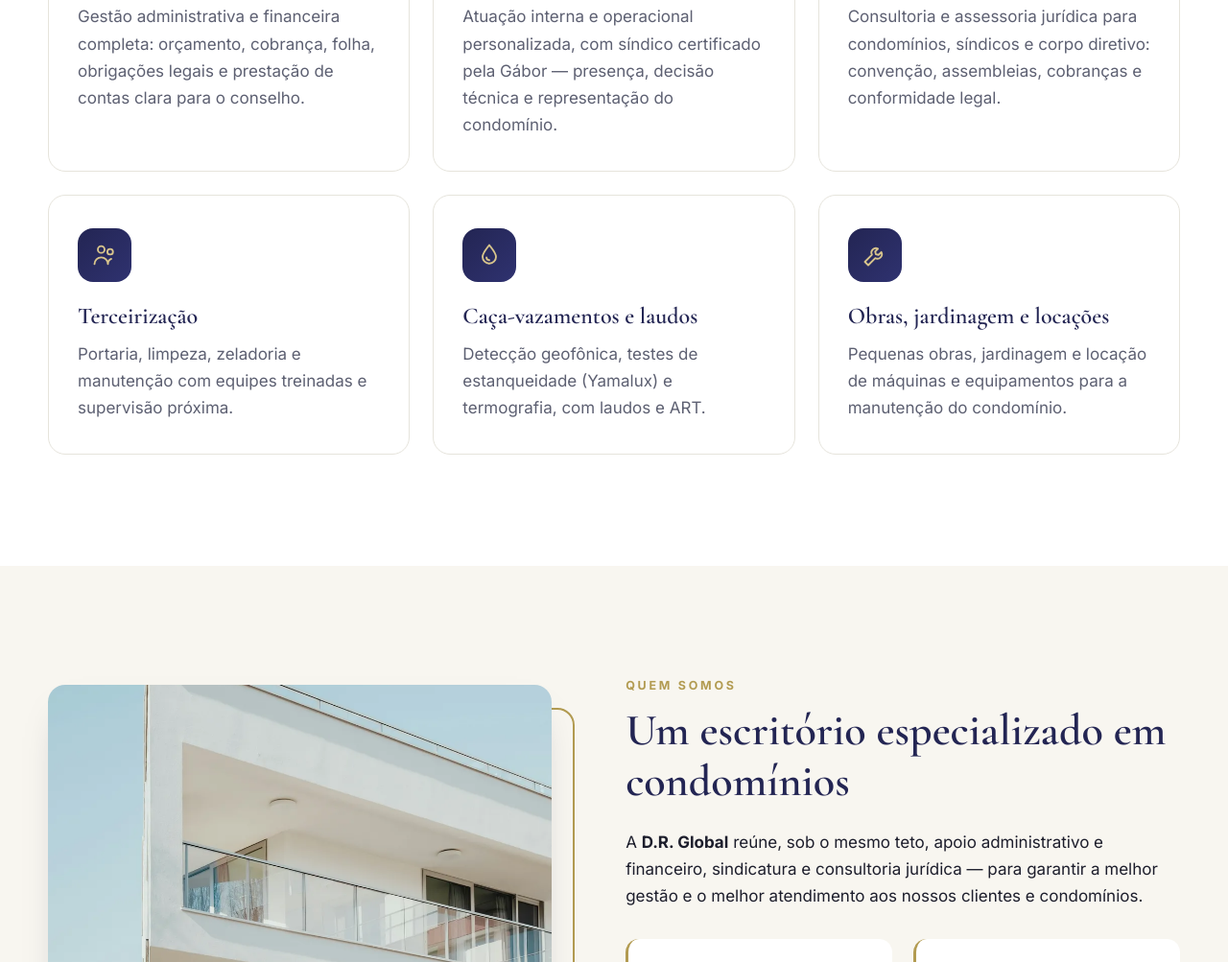
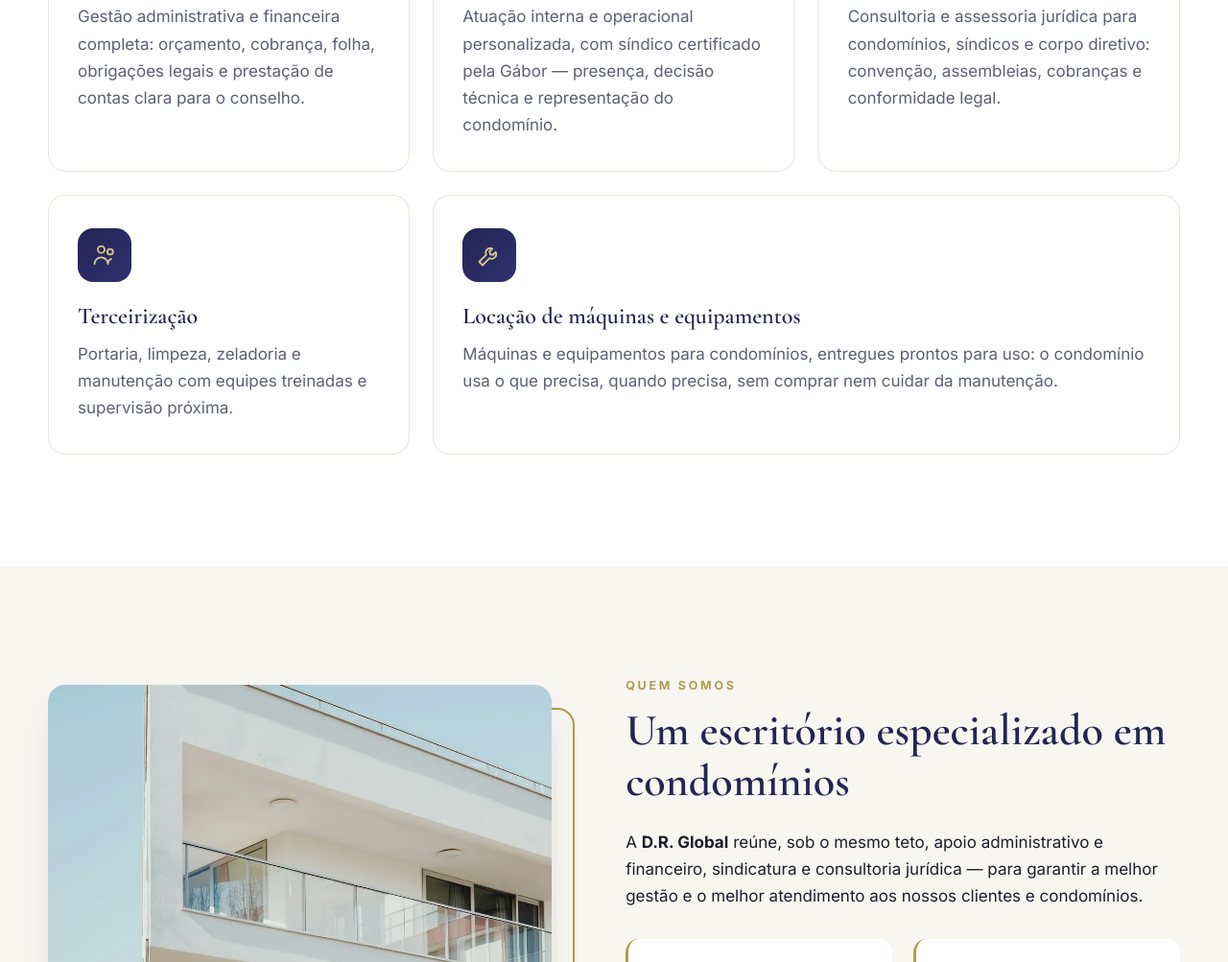
Before and after one commit to zett-romao/drglobal-site, a plain HTML site: page index.html in a window 1280 px wide. Shown: the part 1555-2558 px from the top of the page at 96% size. Drawn offline with nearby package versions, Linux system fonts and the light colour scheme.

Commit message:
Site: serviços — sai caça-vazamentos e obras/jardinagem; fica só Locação de máquinas e equipamentos para condomínios (card fecha a linha)
Co-Authored-By: Claude Opus 5.5 <noreply@anthropic.com>

```diff
--- a/index.html
+++ b/index.html
@@ -18,7 +18,7 @@
 <link rel="preconnect" href="https://fonts.gstatic.com" crossorigin>
 <link href="https://fonts.googleapis.com/css2?family=Cormorant+Garamond:wght@500;600;700&family=Playfair+Display:wght@800&family=Inter:wght@400;500;600;700&display=swap" rel="stylesheet">
 <link rel="preload" as="image" href="img/fotos/hero-condominio.webp">
-<link rel="stylesheet" href="styles.css?v=2">
+<link rel="stylesheet" href="styles.css?v=3">
 <script type="application/ld+json">
 {"@context":"https://schema.org","@type":"LocalBusiness","name":"D.R. Global Gestão de Condomínios","url":"https://drglobal.com.br/","logo":"https://drglobal.com.br/img/logo-completo.webp","image":"https://drglobal.com.br/img/og-capa.jpg","telephone":"+55-11-5296-0840","email":"atendimento@drglobal.com.br","address":{"@type":"PostalAddress","streetAddress":"Alameda Rio Negro, 1.030 – Escritório 206","addressLocality":"Barueri","addressRegion":"SP","postalCode":"06454-000","addressCountry":"BR"},"openingHours":"Mo-Fr 09:00-18:00","sameAs":["https://www.instagram.com/drglobal_condominios","https://www.tiktok.com/@donizete_romao","http://linkedin.com/in/donizete-rom%C3%A3o-76929282"]}
 </script>
@@ -99,15 +99,10 @@
         <h3>Terceirização</h3>
         <p>Portaria, limpeza, zeladoria e manutenção com equipes treinadas e supervisão próxima.</p>
       </article>
-      <article class="card">
-        <div class="card__icone" aria-hidden="true"><svg viewBox="0 0 24 24"><path d="M12 3c3 4 6 7.2 6 10.5A6 6 0 016 13.5C6 10.2 9 7 12 3z"/><path d="M9.5 14a2.5 2.5 0 002.5 2.5"/></svg></div>
-        <h3>Caça-vazamentos e laudos</h3>
-        <p>Detecção geofônica, testes de estanqueidade (Yamalux) e termografia, com laudos e ART.</p>
-      </article>
-      <article class="card">
+      <article class="card card--largo">
         <div class="card__icone" aria-hidden="true"><svg viewBox="0 0 24 24"><path d="M14.7 6.3a4 4 0 00-5.4 5.4L3 18l3 3 6.3-6.3a4 4 0 005.4-5.4l-2.5 2.5-2.4-.6-.6-2.4 2.5-2.5z"/></svg></div>
-        <h3>Obras, jardinagem e locações</h3>
-        <p>Pequenas obras, jardinagem e locação de máquinas e equipamentos para a manutenção do condomínio.</p>
+        <h3>Locação de máquinas e equipamentos</h3>
+        <p>Máquinas e equipamentos para condomínios, entregues prontos para uso: o condomínio usa o que precisa, quando precisa, sem comprar nem cuidar da manutenção.</p>
       </article>
     </div>
   </div>
--- a/styles.css
+++ b/styles.css
@@ -97,6 +97,7 @@ body.menu-aberto .topo__burger span:nth-child(3) { transform: translateY(-7px) r
 .secao__titulo--claro h2 { color: var(--branco); }
 
 .cards { display: grid; grid-template-columns: repeat(auto-fit, minmax(300px, 1fr)); gap: 24px; }
+@media (min-width: 1000px) { .card--largo { grid-column: span 2; } } /* 5 cards em 3 colunas: o último fecha a linha */
 .card { background: var(--branco); border: 1px solid var(--linha); border-radius: var(--raio); padding: 34px 30px; transition: transform .25s, box-shadow .25s, border-color .25s; }
 .card:hover { transform: translateY(-6px); box-shadow: var(--sombra); border-color: transparent; }
 .card p { color: var(--cinza); margin: 0; }
```
